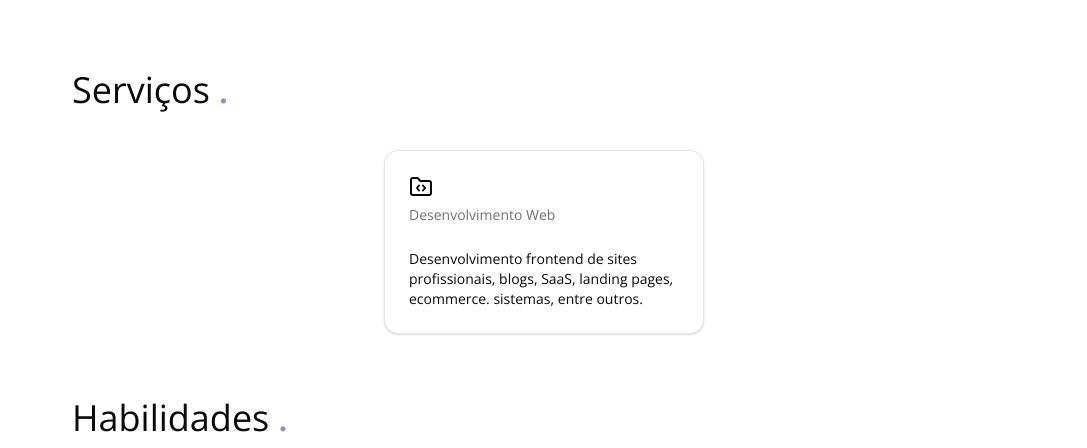
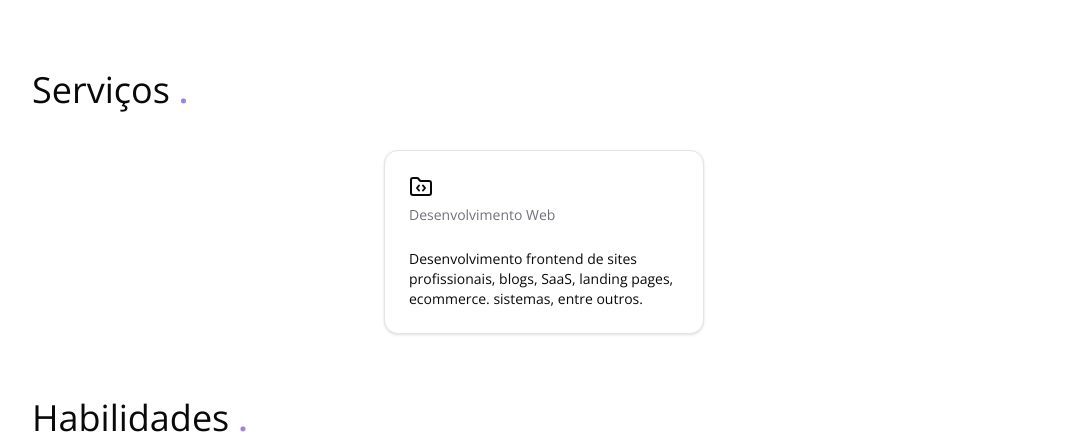
Before and after one commit to fernandakagami/portfolio-web, a Next.js app: page / in a window 1280 px wide. Shown: the part 2370-2818 px from the top of the page, without its empty margins (184-1271 px from the left). Built offline with nearby package versions, Linux system fonts and the light colour scheme.

Commit message:
Fix padding in title

```diff
--- a/src/shared/components/Projects/index.tsx
+++ b/src/shared/components/Projects/index.tsx
@@ -31,7 +31,10 @@ export function Projects() {
 	}, [api]);
 
 	return (
-		<section id="projects" className="flex w-full flex-col items-start justify-center gap-10 px-10 pb-10 lg:pb-16">
+		<section
+			id="projects"
+			className="flex w-full flex-col items-start justify-center gap-10 px-10 pb-10 lg:px-0 lg:pb-16"
+		>
 			<h2 className="text-4xl">
 				{handleTranslatedText("Projects", "Title")}{" "}
 				<span className="inline-block bg-gradient-to-r from-pink-500 via-indigo-400 to-orange-500 bg-clip-text text-3xl font-bold text-transparent">
--- a/src/shared/components/Services/index.tsx
+++ b/src/shared/components/Services/index.tsx
@@ -9,7 +9,10 @@ export function Services() {
 	const { handleTranslatedText } = useLanguage();
 
 	return (
-		<section id="services" className="flex w-full flex-col items-start justify-center gap-10 px-10 pb-10 lg:pb-16">
+		<section
+			id="services"
+			className="flex w-full flex-col items-start justify-center gap-10 px-10 pb-10 lg:px-0 lg:pb-16"
+		>
 			<h2 className="text-4xl">
 				{handleTranslatedText("Services", "Title")}{" "}
 				<span className="inline-block bg-gradient-to-r from-pink-500 via-indigo-400 to-orange-500 bg-clip-text text-3xl font-bold text-transparent">
--- a/src/shared/components/Skills/index.tsx
+++ b/src/shared/components/Skills/index.tsx
@@ -9,7 +9,10 @@ export function Skills() {
 	const { handleTranslatedText } = useLanguage();
 
 	return (
-		<section id="skills" className="flex w-full flex-col items-start justify-center gap-10 px-10 pb-10 lg:pb-16">
+		<section
+			id="skills"
+			className="flex w-full flex-col items-start justify-center gap-10 px-10 pb-10 lg:px-0 lg:pb-16"
+		>
 			<h2 className="text-4xl">
 				{handleTranslatedText("Skills", "Title")}{" "}
 				<span className="inline-block bg-gradient-to-r from-pink-500 via-indigo-400 to-orange-500 bg-clip-text text-3xl font-bold text-transparent">
```
